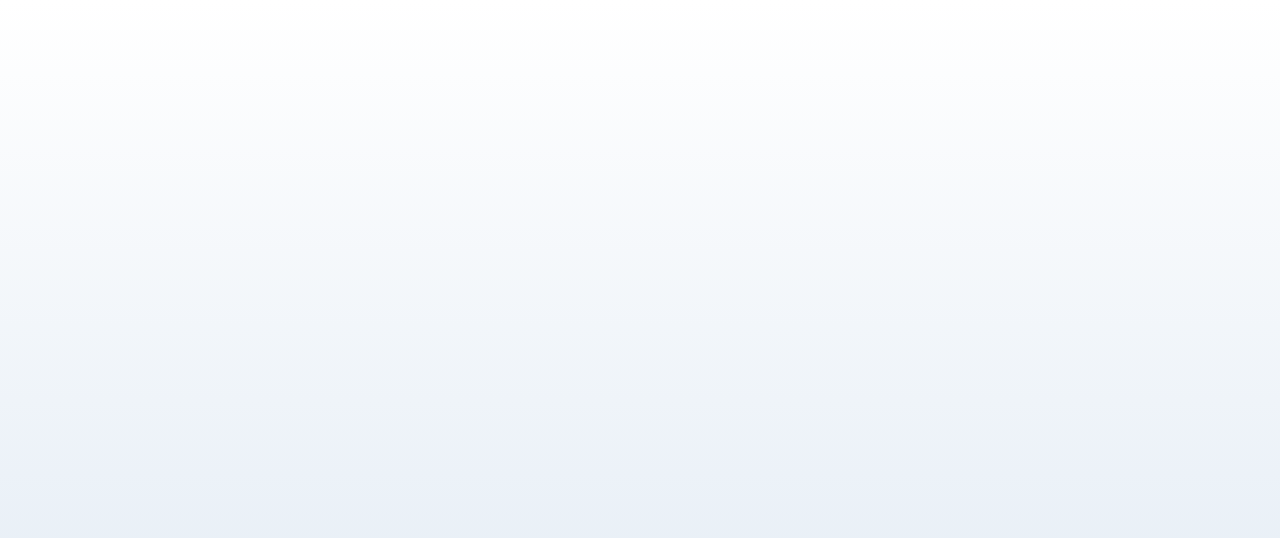
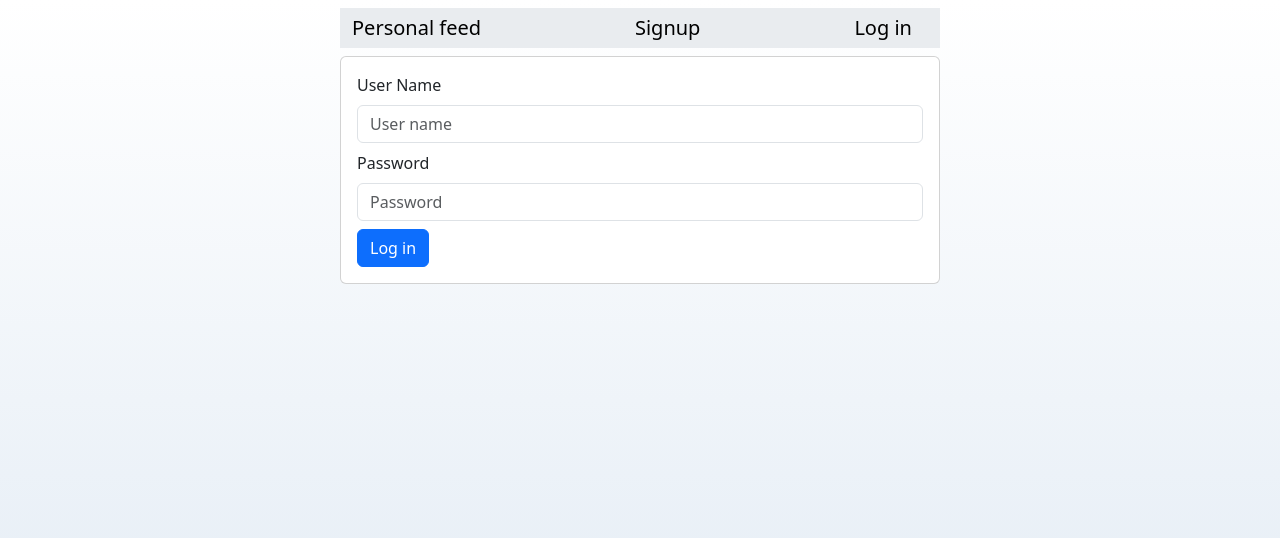
Before and after one commit to VanWrinkle/Crumbs_App, a React (Create React App) app in the folder client/: page /login in a window 1280 px wide. Before the commit this address had no page. Shown: the top 538 px of the page. Built offline with nearby package versions, Linux system fonts and the light colour scheme.

Commit message:
Login page, work in progress.

```diff
--- a/client/src/App.tsx
+++ b/client/src/App.tsx
@@ -3,9 +3,12 @@ import './Crumb';
 import React, {SyntheticEvent, useState} from "react";
 import 'bootstrap/dist/css/bootstrap.min.css';
 import {Card, Col, Container, Form, Image, Row, Button, Nav} from "react-bootstrap";
-import {BrowserRouter as Router, Routes, Route} from "react-router-dom";
+import {BrowserRouter as Router, Routes, Route} from 'react-router-dom';
 import {PersonalFeed} from "./Pages/PersonalFeed";
 import {Signup} from "./Pages/Signup";
+import {Login} from "./Pages/Login";
+
+
 import {CrumbNavbar} from "./Components/Navbar";
 
 function App() {
@@ -15,6 +18,7 @@ function App() {
             <Route element={<CrumbNavbar/>}>
                 <Route path="/" element={<PersonalFeed />}>For you</Route>
                 <Route path="/signup" element={<Signup />}>Signup</Route>
+                <Route path="/login" element={<Login />}>Login</Route>
             </Route>
         </Routes>
     </Router>
--- a/client/src/Components/Navbar.tsx
+++ b/client/src/Components/Navbar.tsx
@@ -8,6 +8,7 @@ export function CrumbNavbar() {
                 <Container className={"bg-body-secondary border-1 main-content"}>
                     <Navbar.Brand href={"/"}>Personal feed</Navbar.Brand>
                     <Navbar.Brand href={"signup"}>Signup</Navbar.Brand>
+                    <Navbar.Brand href={"login"}>Log in</Navbar.Brand>
                 </Container>
             </Navbar>
             <Outlet />
--- a/client/src/Components/Login.tsx
+++ b/client/src/Components/UserLogin.tsx
@@ -3,7 +3,7 @@ import 'bootstrap/dist/css/bootstrap.min.css';
 import {Card, Form, Button} from "react-bootstrap";
 import { useState } from 'react';
 
-function Login() {
+function UserLogin() {
     const [userName, setUserName] = useState("");
     const [userPassword, setUserPassword] = useState("");
     function onClick(e: SyntheticEvent) {
@@ -12,10 +12,10 @@ function Login() {
     }
 
     return(
-        <Card style={{ width: '18rem' }}>
+        <Card className="main-content">
             <Card.Body>
             <Form onSubmit={onClick}>
-                <Form.Group className="mb-2" controlId="userNAme">
+                <Form.Group className="mb-2" controlId="userName">
                    <Form.Label>User Name</Form.Label>
                    <Form.Control
                    type="text"
@@ -45,4 +45,4 @@ function Login() {
     )
 }
 
-export default Login
+export default UserLogin
--- /dev/null
+++ b/client/src/Pages/Login.tsx
@@ -0,0 +1,7 @@
+import UserLogin from "../Components/UserLogin";
+
+export function Login() {
+    return (
+        <UserLogin/>
+    )
+}
```
